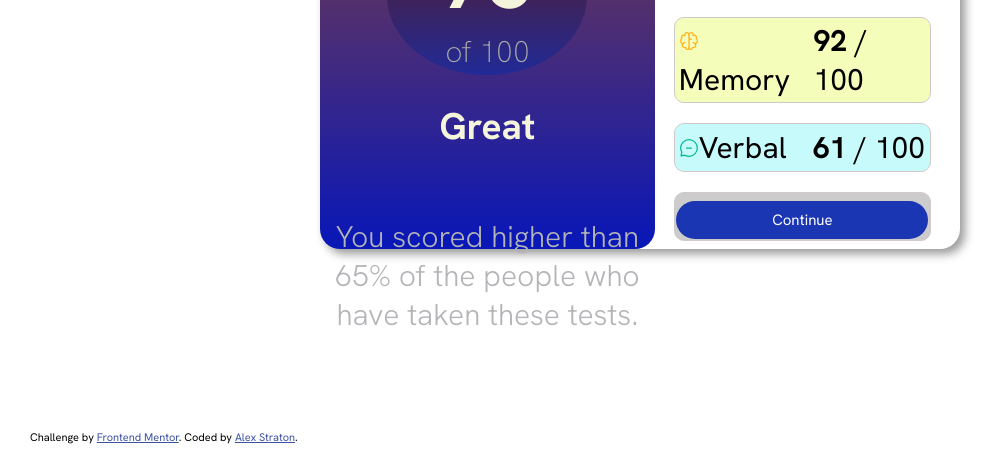
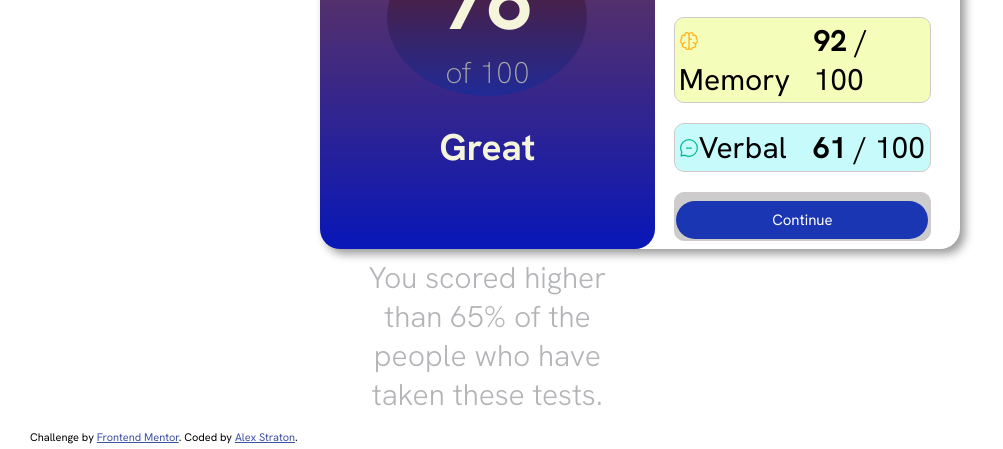
Before and after one commit to AlexStraton/Results-Summary-page, a plain HTML site: page index.html in a window 1280 px wide. Shown: the part 351-800 px from the top of the page, without its empty margins (0-1003 px from the left). Drawn offline with Linux system fonts and the light colour scheme.

Commit message:
more changes

```diff
--- a/styles.css
+++ b/styles.css
@@ -66,6 +66,7 @@ html, body {
   font-weight: 300;
   color: hsl(228, 3%, 71%);
   font-size: 45px;
+
 }
 .of-100 {
   font-weight: 250;
@@ -81,7 +82,9 @@ html, body {
   font-weight: 300;
   font-size: 30px;
   color: hsl(228, 3%, 71%);
-
+ display: flex;
+ text-wrap: wrap;
+ padding: 20px;
 }
 
 /*right side*/
```
Also changed, not shown: index.html (+1 -1 lines).
